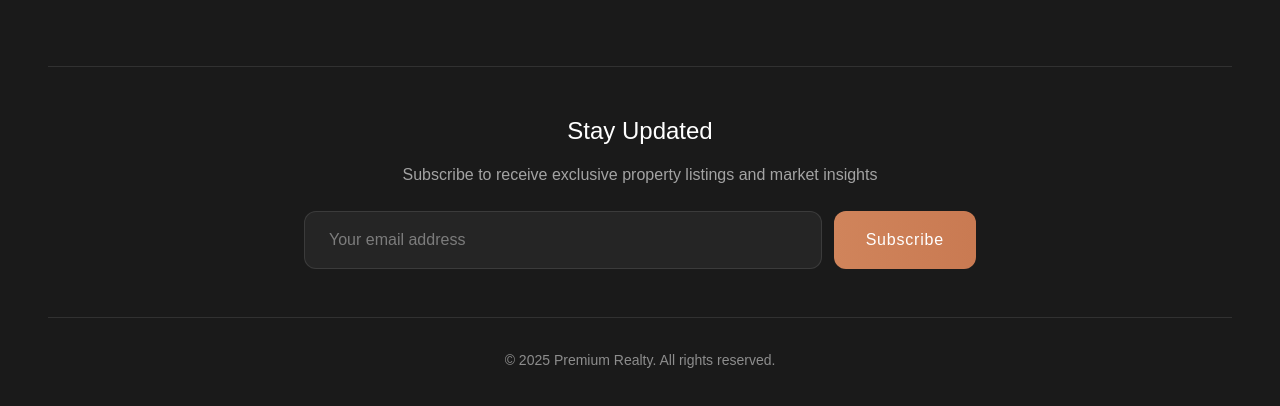
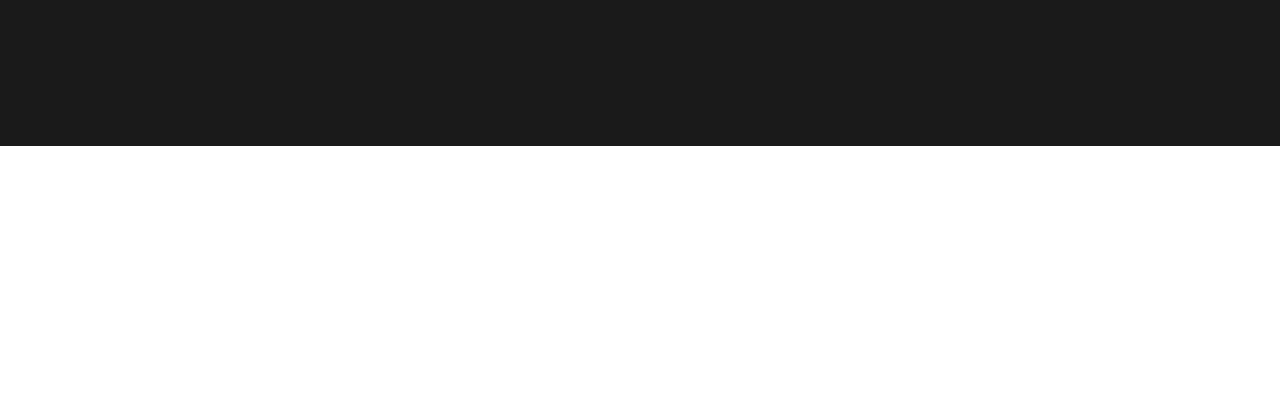
Before and after one commit to idrees-office/Evernestre_NextJs, a Next.js app: page / in a window 1280 px wide. Shown: the part 3629-4035 px from the top of the page. After the commit the page ends 3775 px from the top, so only its background shows below. Built offline with nearby package versions, Linux system fonts and the light colour scheme.

Commit message:
update codes

```diff
--- a/src/app/includes/footer.tsx
+++ b/src/app/includes/footer.tsx
@@ -74,31 +74,6 @@ export default function Footer() {
               </ul>
             </div>
           </div>
-
-          {/* Newsletter */}
-          <div className="border-t border-white/10 pt-12 mb-12">
-            <div className="max-w-2xl mx-auto text-center">
-              <h4 className="text-2xl font-light mb-4">Stay Updated</h4>
-              <p className="text-white/60 mb-6 font-light">
-                Subscribe to receive exclusive property listings and market insights
-              </p>
-              <div className="flex gap-3">
-                <input
-                  type="email"
-                  placeholder="Your email address"
-                  className="flex-1 px-6 py-4 bg-white/5 border border-white/10 rounded-xl text-white placeholder:text-white/40 focus:outline-none focus:border-[#d0845b] transition-all duration-300 font-light"
-                />
-                <button className="px-8 py-4 bg-gradient-to-r from-[#d0845b] to-[#c97a52] text-white rounded-xl hover:shadow-lg transition-all duration-300 hover:scale-105 font-light tracking-wider">
-                  Subscribe
-                </button>
-              </div>
-            </div>
-          </div>
-
-          {/* Copyright */}
-          <div className="border-t border-white/10 pt-8 text-center text-white/50 font-light text-sm">
-            <p>&copy; {new Date().getFullYear()} Premium Realty. All rights reserved.</p>
-          </div>
         </div>
       </footer>
 
```
Also changed, not shown: src/app/Components/OffPlanProjects.tsx (+1 -16 lines).
